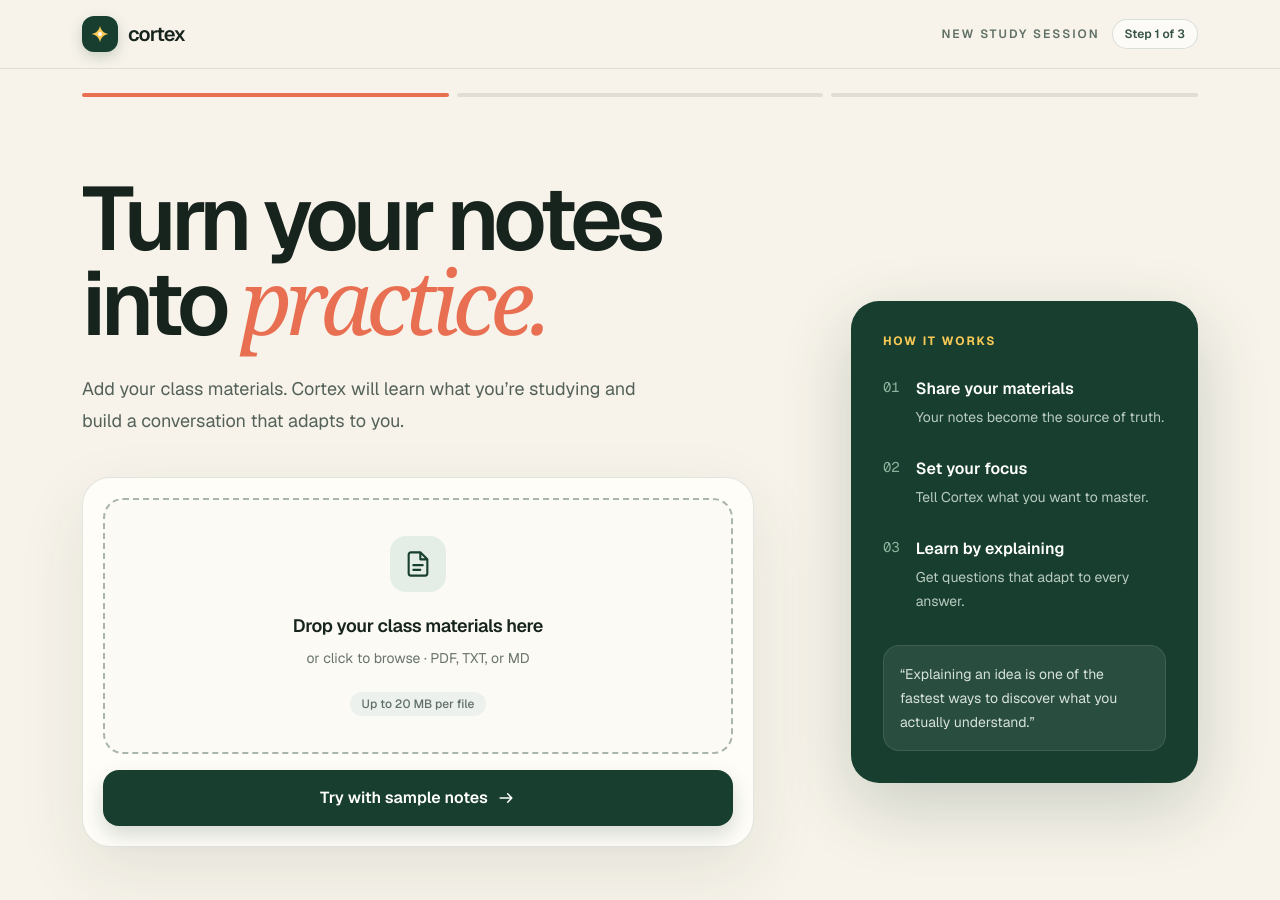
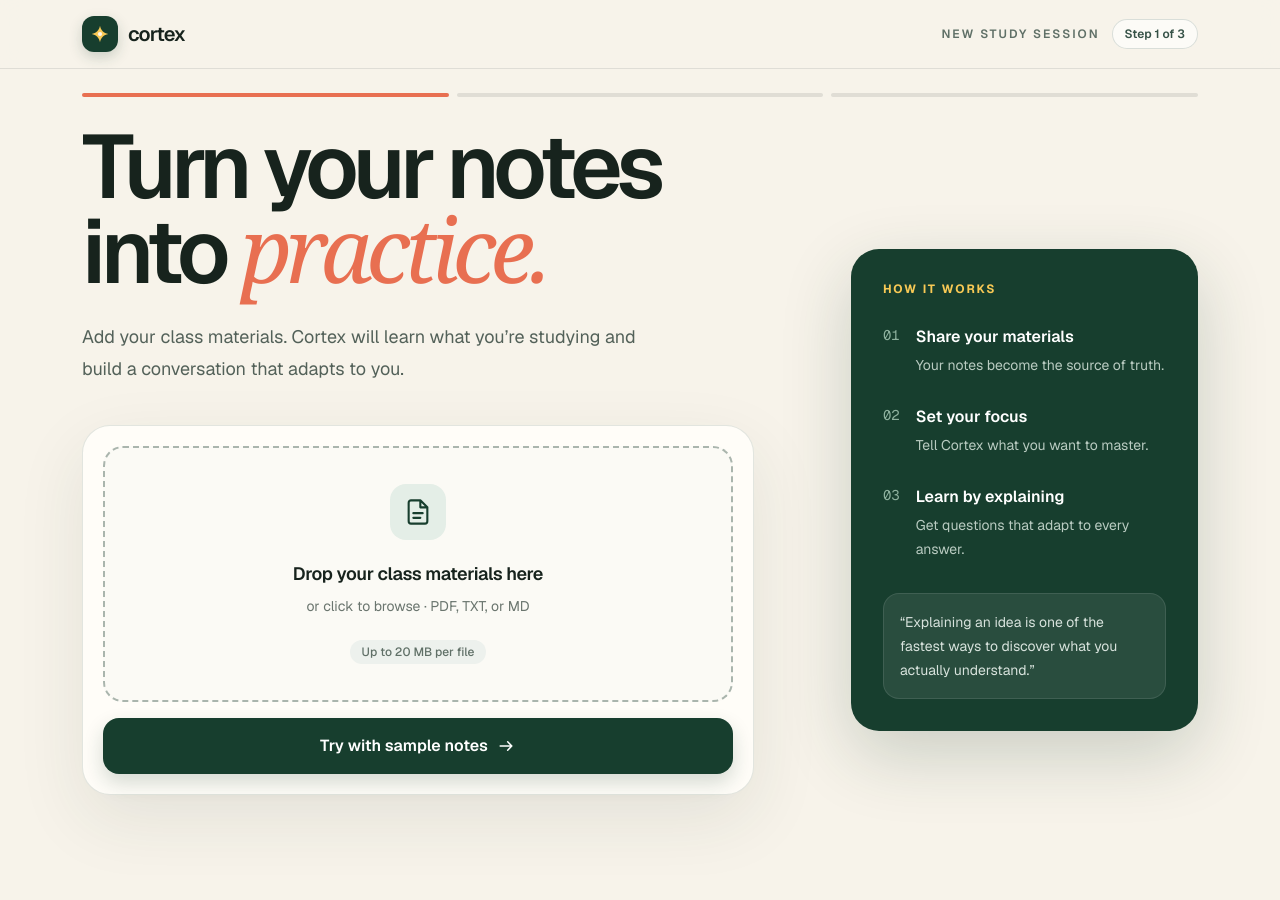
Before and after one commit to jsedamano/Cortex, a Next.js app: page / in a window 1280 px wide. Shown: the top 900 px of the page. After the commit the page ends 875 px from the top, so only its background shows below. Built offline with nearby package versions, Linux system fonts and the light colour scheme.

Commit message:
Design issue

```diff
--- a/src/app/page.tsx
+++ b/src/app/page.tsx
@@ -436,7 +436,7 @@ export default function Home() {
       )}
 
       {stage === "upload" && (
-        <section className="mx-auto grid max-w-[1180px] gap-12 px-5 py-12 sm:px-8 sm:py-16 lg:grid-cols-[1.35fr_.65fr] lg:py-20">
+        <section className="mx-auto grid max-w-[1180px] gap-12 px-5 pt-5 pb-12 sm:px-8 sm:pt-6 sm:pb-16 lg:grid-cols-[1.35fr_.65fr] lg:pt-7 lg:pb-20">
           <div>
             <h1 className="max-w-3xl text-[clamp(3rem,7vw,5.8rem)] font-semibold leading-[.92] tracking-[-0.065em]">
               Turn your notes into <span className="font-serif font-medium italic text-[#e86f51]">practice.</span>
@@ -541,7 +541,7 @@ export default function Home() {
       )}
 
       {stage === "goal" && (
-        <section className="mx-auto max-w-[930px] px-5 py-12 sm:px-8 sm:py-20">
+        <section className="mx-auto max-w-[930px] px-5 pt-5 pb-12 sm:px-8 sm:pt-6 sm:pb-20">
           <button onClick={() => setStage("upload")} className="mb-8 flex items-center gap-2 text-sm font-semibold text-[#607067] transition hover:text-[#173e2e]">
             <span className="rotate-180"><span className="block size-4"><Icon name="arrow" /></span></span> Back to materials
           </button>
```
